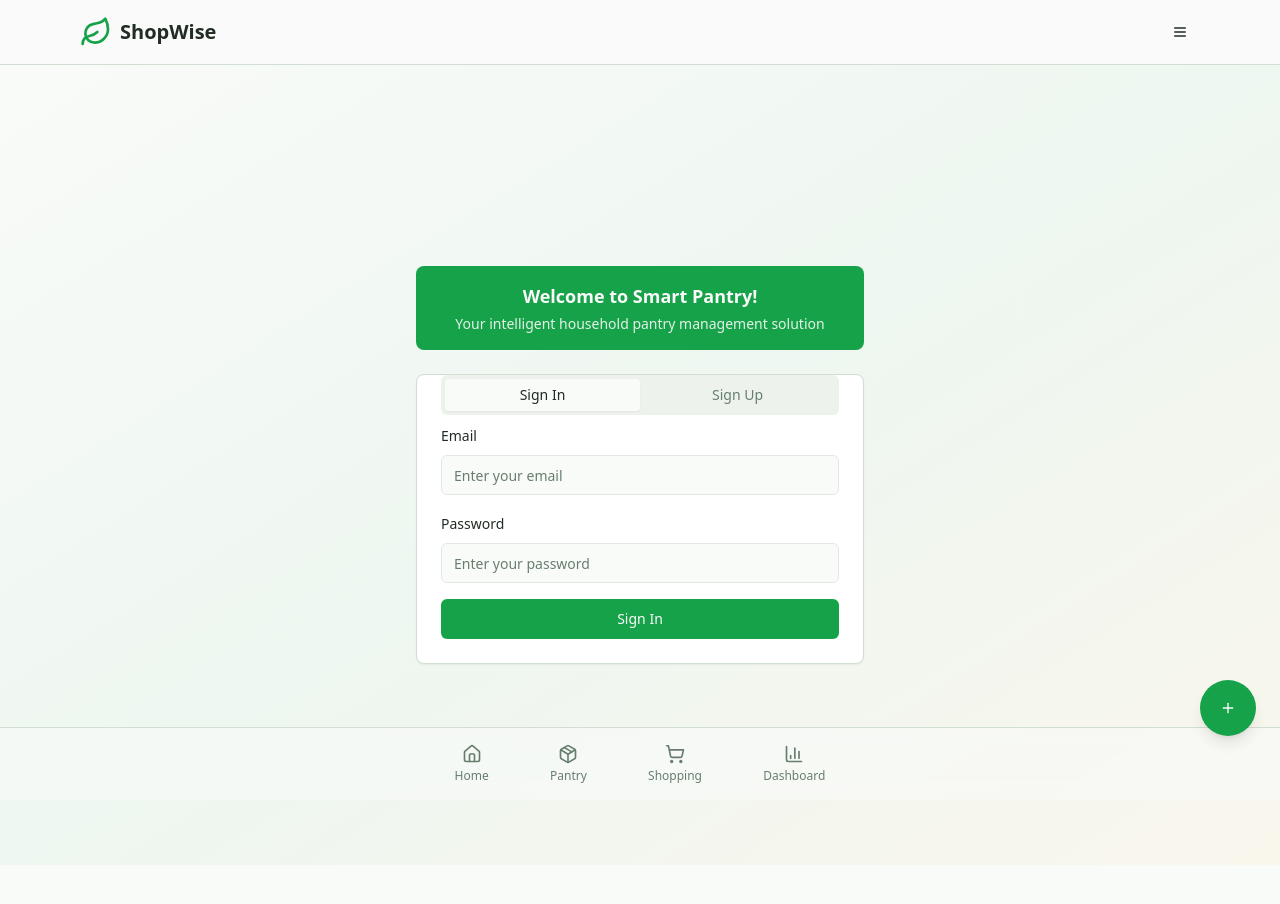
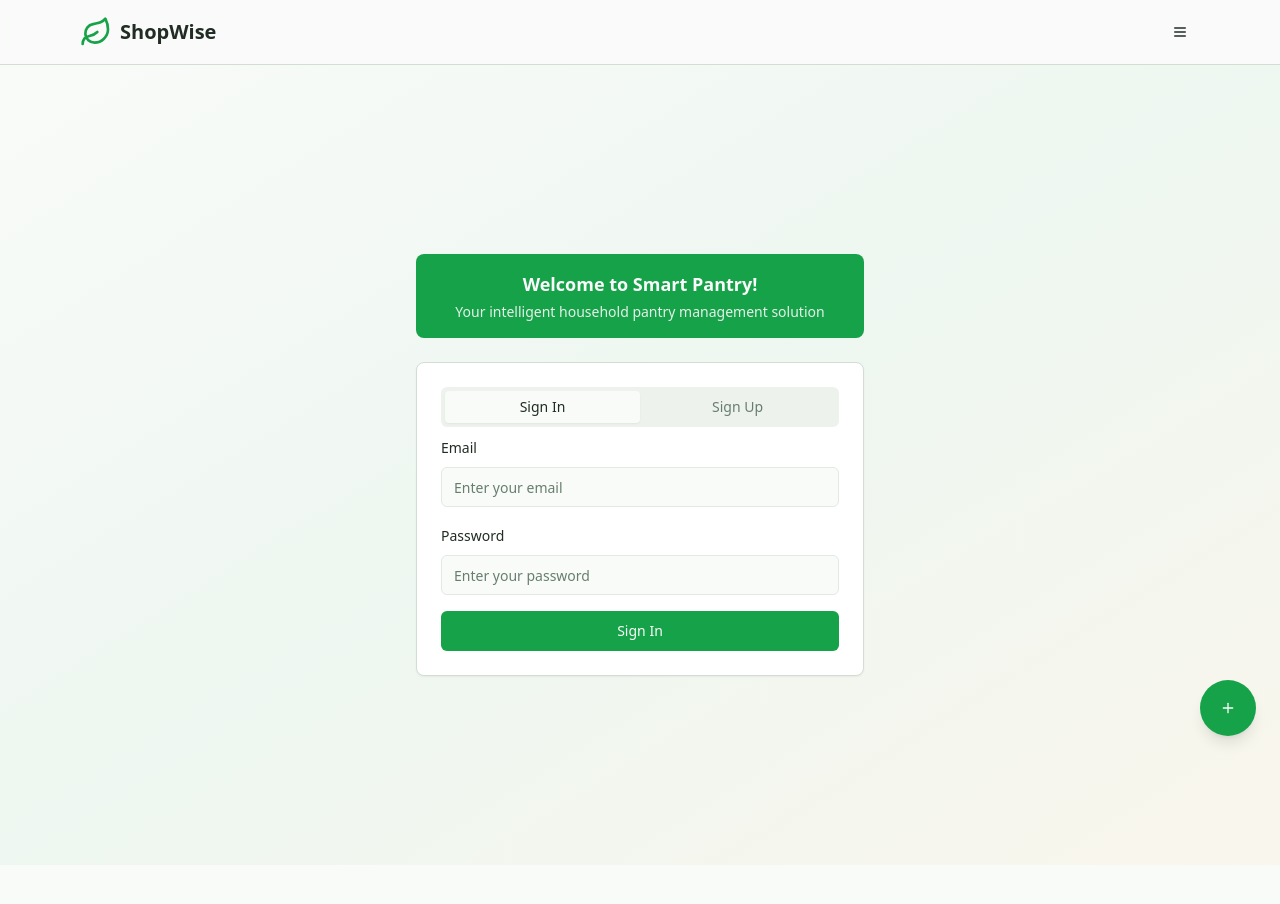
Before and after one commit to Annu113/shop-wise-v0, a React (Vite) app: page /auth in a window 1280 px wide. Shown: the top 904 px of the page. Built offline with nearby package versions, Linux system fonts and the light colour scheme.

Commit message:
Reverted to commit ec9e6431389a7a5c9e668c276d81080c68981f82

```diff
--- a/src/App.tsx
+++ b/src/App.tsx
@@ -7,7 +7,7 @@ import { Navigation } from "@/components/Navigation";
 import { BottomNavigation } from "@/components/BottomNavigation";
 import { FloatingQuickAdd } from "@/components/FloatingQuickAdd";
 import { PantryProvider } from "@/contexts/PantryContext";
-import { AuthProvider } from "@/contexts/AuthContext";
+import { AuthProvider, useAuth } from "@/contexts/AuthContext";
 import { PersonaProvider } from "@/contexts/PersonaContext";
 import { NotificationsProvider } from "@/contexts/NotificationsContext";
 import ProtectedRoute from "@/components/ProtectedRoute";
@@ -22,6 +22,11 @@ import AcceptInvitation from "./pages/AcceptInvitation";
 import NotFound from "./pages/NotFound";
 
 const queryClient = new QueryClient();
+
+const AuthenticatedBottomNav = () => {
+  const { user } = useAuth();
+  return user ? <BottomNavigation /> : null;
+};
 
 const App = () => (
   <QueryClientProvider client={queryClient}>
@@ -73,7 +78,7 @@ const App = () => (
                 </Routes>
                 <FloatingQuickAdd />
               </div>
-              <BottomNavigation />
+              <AuthenticatedBottomNav />
             </BrowserRouter>
             </PantryProvider>
           </NotificationsProvider>
--- a/src/pages/Auth.tsx
+++ b/src/pages/Auth.tsx
@@ -65,7 +65,7 @@ const Auth = () => {
         <Card className="w-full">
         <CardContent>
           <Tabs defaultValue="signin" className="w-full">
-            <TabsList className="grid w-full grid-cols-2">
+            <TabsList className="grid w-full grid-cols-2 mt-6">
               <TabsTrigger value="signin">Sign In</TabsTrigger>
               <TabsTrigger value="signup">Sign Up</TabsTrigger>
             </TabsList>
```
